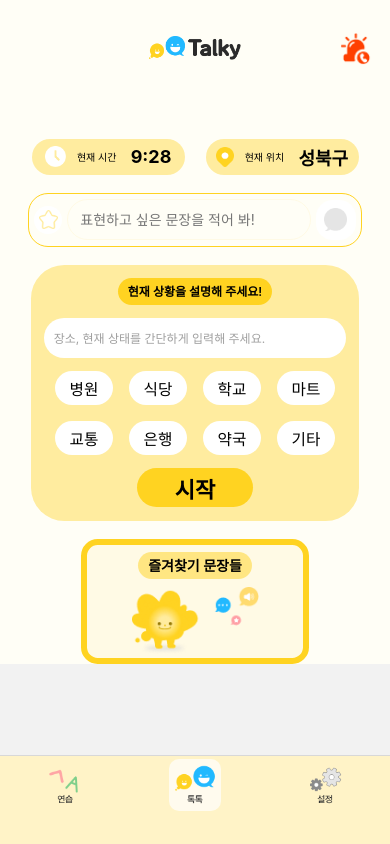
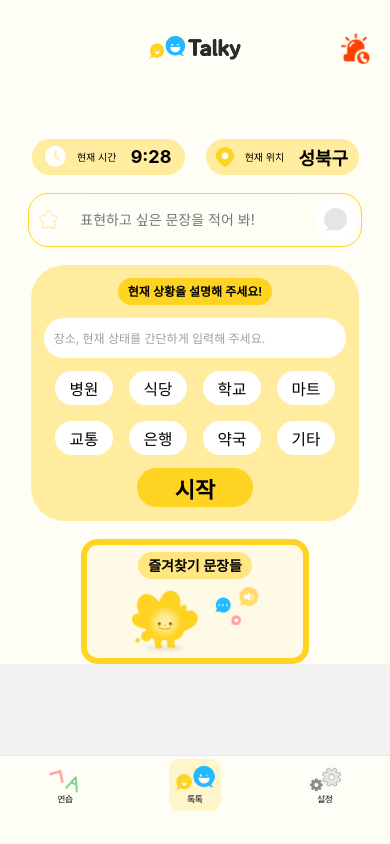
Before and after one commit to HSU-Talky/Talky-Frontend, a React Native app: screen / in a window 390 px wide. Built offline with nearby package versions, Linux system fonts and the light colour scheme.

Commit message:
💄 : 네비게이션바 스타일 변경

```diff
--- a/src/navigation/GuardianTabBar.js
+++ b/src/navigation/GuardianTabBar.js
@@ -32,7 +32,9 @@ const GuardianTabNavigator = () => {
         tabBarStyle: {
           height: 89,
           paddingTop: 10,
-          backgroundColor: COLORS.MAIN_YELLOW,
+          backgroundColor: COLORS.BACKGROUND,
+          borderTopWidth: 0.5,
+          borderColor: "#FFEC9F",
         },
         tabBarIcon: ({ focused }) => {
           let icon;
@@ -48,7 +50,7 @@ const GuardianTabNavigator = () => {
           return (
             <View
               style={{
-                backgroundColor: focused ? "#FFFFFFB3" : "transparent",
+                backgroundColor: focused ? "#FFD32133" : "transparent",
                 padding: 2.6,
                 borderRadius: 10,
               }}
--- a/src/navigation/UserTabBar.js
+++ b/src/navigation/UserTabBar.js
@@ -32,7 +32,9 @@ export default function UserTabNavigator() {
         tabBarStyle: {
           height: 89,
           paddingTop: 10,
-          backgroundColor: COLORS.MAIN_YELLOW1,
+          backgroundColor: COLORS.BACKGROUND,
+          borderTopWidth: 0.5,
+          borderColor: "#FFEC9F",
         },
         tabBarIcon: ({ focused }) => {
           let icon;
@@ -48,7 +50,7 @@ export default function UserTabNavigator() {
           return (
             <View
               style={{
-                backgroundColor: focused ? "#FFFFFFB3" : "transparent",
+                backgroundColor: focused ? "#FFD32133" : "transparent",
                 padding: 2.6,
                 borderRadius: 10,
               }}
```
